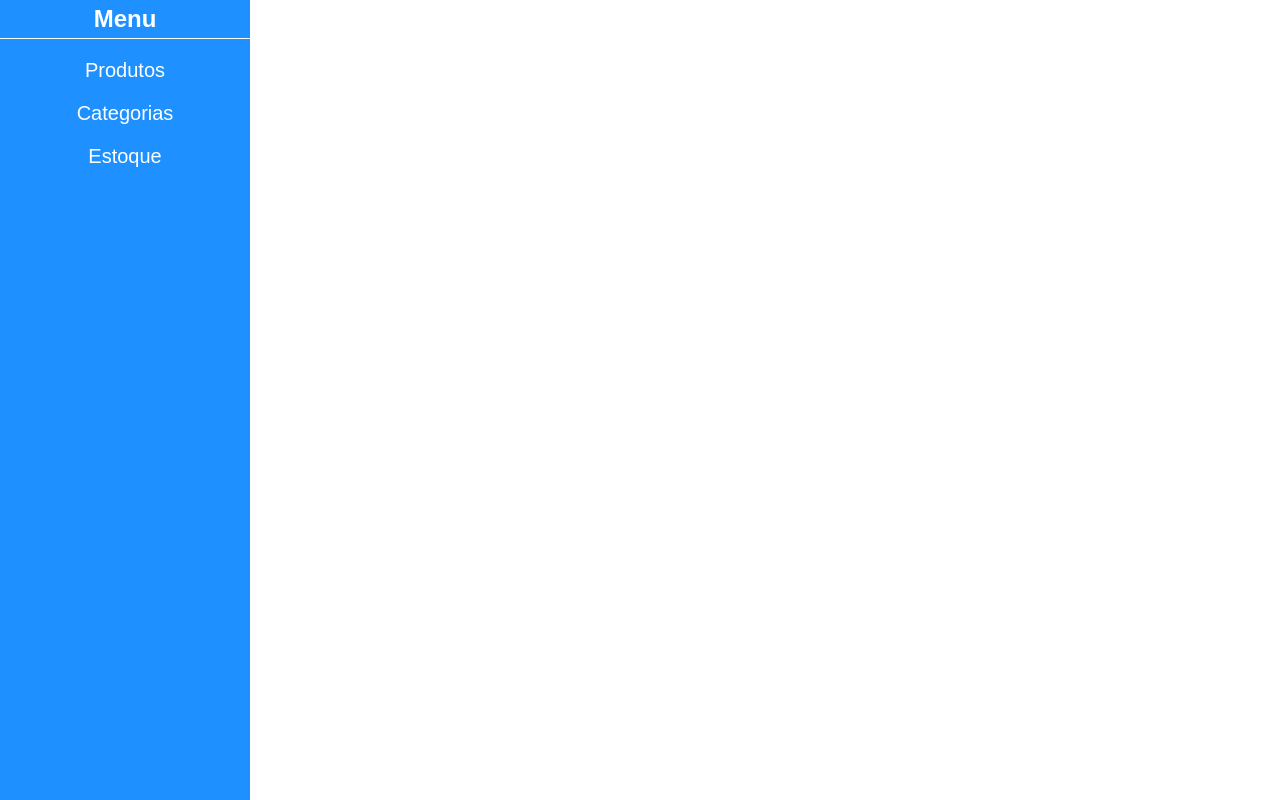
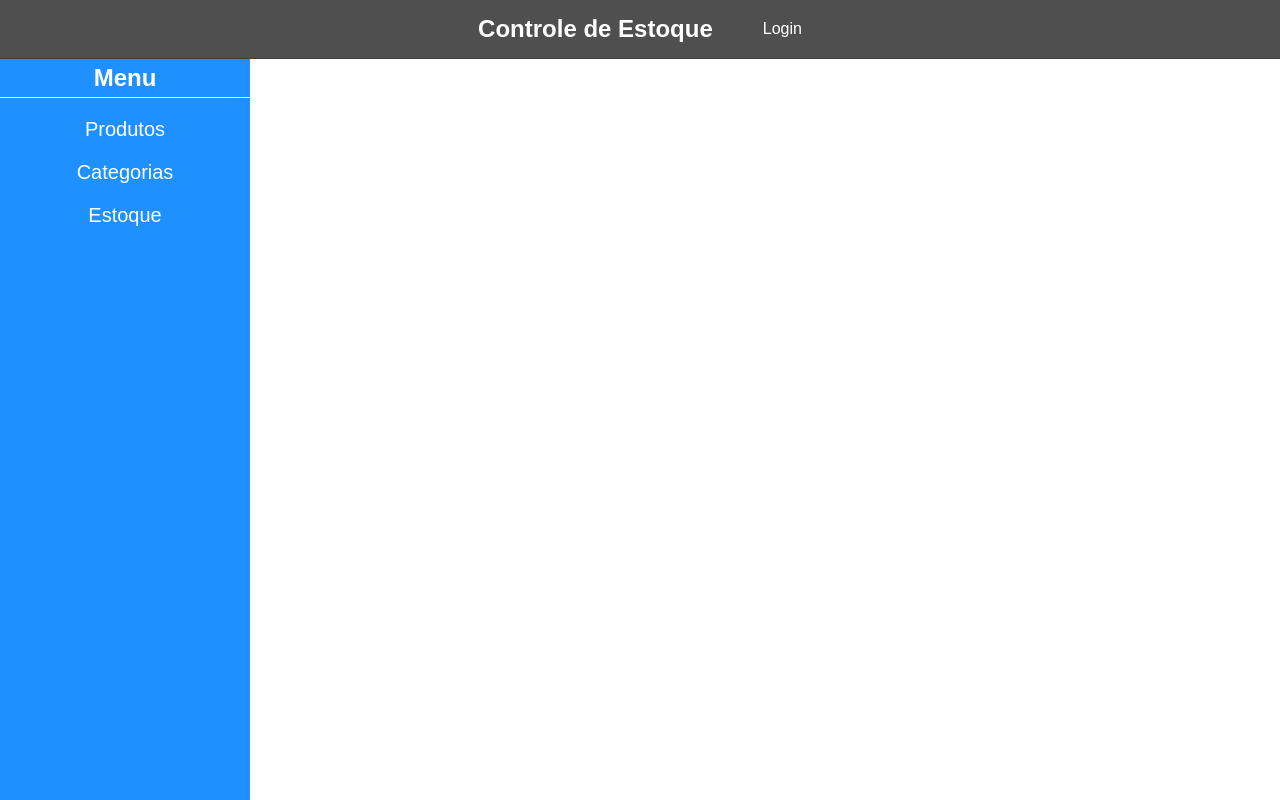
Before and after one commit to Gabriel-Sales-Mendonca/controlaestoque, a React (Create React App) app: page / in a window 1280 px wide. Built offline with nearby package versions, Linux system fonts and the light colour scheme.

Commit message:
Montei o design do Header da página

```diff
--- a/src/App.js
+++ b/src/App.js
@@ -1,10 +1,11 @@
+import Header from './components/Header';
 import Menu from './components/Menu'
-
 import GlobalStyles from './styles/GlobalStyles';
 
 function App() {
   return (
     <>
+      <Header />
       <Menu />
       <GlobalStyles />
     </>
--- /dev/null
+++ b/src/components/Header/index.js
@@ -0,0 +1,14 @@
+import React from 'react'
+
+import { Nav } from './styled'
+
+export default function Header() {
+    return (
+        <Nav>
+            <div>
+                <h1>Controle de Estoque</h1>
+                <p>Login</p>
+            </div>
+        </Nav>
+    )
+}
--- /dev/null
+++ b/src/components/Header/styled.js
@@ -0,0 +1,19 @@
+import styled from 'styled-components'
+
+export const Nav = styled.nav`
+    display: flex;
+    align-items: center;
+    justify-content: center;
+
+    padding: 15px 0px;
+    background-color: #4F4F4F;
+    color: white;
+    border-bottom: 1px solid rgba(0, 0, 0, 0.2);
+
+    div {
+        display: flex;
+        align-items: center;
+        justify-content: space-between;
+        gap: 50px;
+    }
+`
--- a/src/components/Menu/styled.js
+++ b/src/components/Menu/styled.js
@@ -6,7 +6,6 @@ export const Nav = styled.nav`
     background-color: #1E90FF;
     color: white;
     position: fixed;
-    top: 0;
     left: 0;
     width: 250px;
     height: 100%;
```
